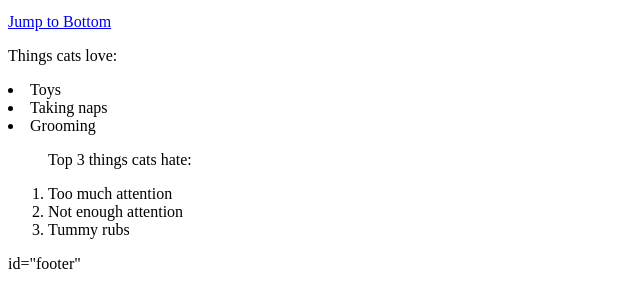
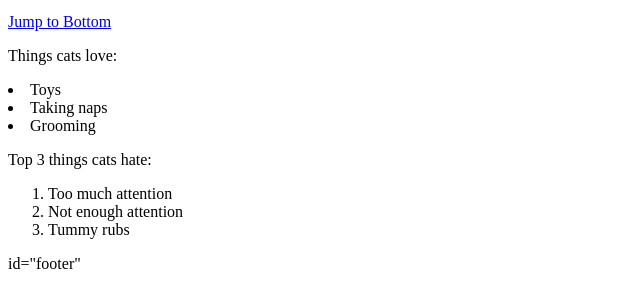
Before and after one commit to spiritednature/Repo05, a plain HTML site: page ex20/src/index.html in a window 1280 px wide. Shown: the part 442-731 px from the top of the page, 0-640 px from the left. Drawn offline with Linux system fonts and the light colour scheme.

Commit message:
Update index.html

```diff
--- a/ex20/src/index.html
+++ b/ex20/src/index.html
@@ -16,14 +16,14 @@
     <p>Kitty ipsum dolor sit amet</p>
     <p>Purr jump eat the grass</p>
     <a href = "#footer">Jump to Bottom</a>
-
-    <u1><p>Things cats love:</p>
+    <p>Things cats love:</p>
+    <u1>
         <li> Toys</li>
         <li> Taking naps</li>
         <li> Grooming</li>
     </u1>
-
-    <ol><p>Top 3 things cats hate:</p>
+    <p>Top 3 things cats hate:</p>
+    <ol>
         <li> Too much attention</li>
         <li> Not enough attention</li>
         <li> Tummy rubs</li>
```
